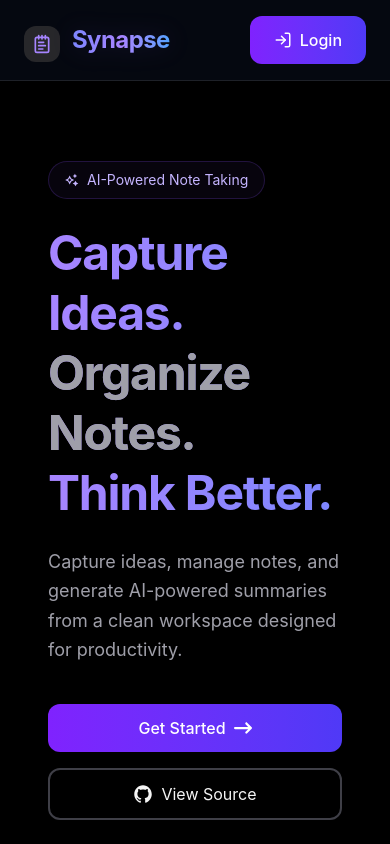
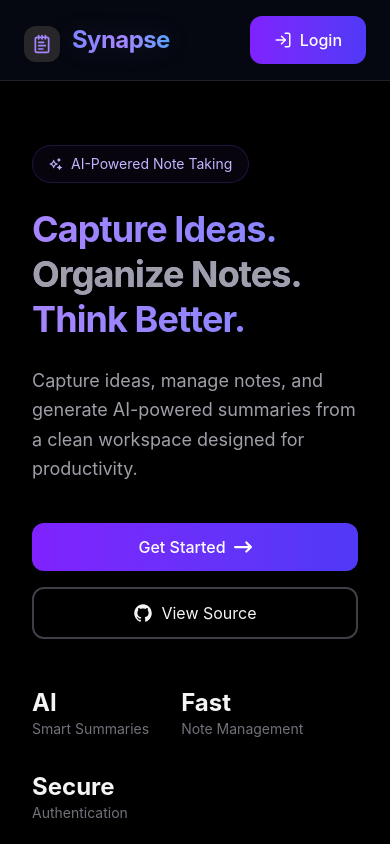
Before and after one commit to lakshayxdev/Synapse, a React (Vite) app in the folder Frontend/: page / in a window 390 px wide. Shown: the top 844 px of the page. Built offline with nearby package versions, Linux system fonts and the light colour scheme.

Commit message:
Improve hero section spacing on mobile

```diff
--- a/Frontend/src/landing/HeroSection.jsx
+++ b/Frontend/src/landing/HeroSection.jsx
@@ -27,7 +27,7 @@ setAuthModalOpen(true);
   }
 
   return (
-    <section className="min-h-[90vh] flex items-center px-8 md:px-6 py-20  overflow-hidden">
+    <section className="min-h-[90vh] flex items-center px-4 sm:px-6 md:px-8 pt-16 pb-20 md:pt-24 md:pb-20  overflow-hidden">
       <div className="max-w-7xl mx-auto w-full ">
         <div className="grid lg:grid-cols-2 gap-20 items-center">
 
@@ -52,7 +52,7 @@ setAuthModalOpen(true);
                       AI-Powered Note Taking
                     </div>
 
-            <h1 className="text-5xl md:text-6xl lg:text-7xl font-bold leading-tight tracking-tight  bg-linear-to-r
+            <h1 className="text-4xl sm:text-5xl md:text-6xl lg:text-7xl font-bold leading-tight tracking-tight  bg-linear-to-r
                 from-violet-400
                 to-indigo-400
                 bg-clip-text
```
